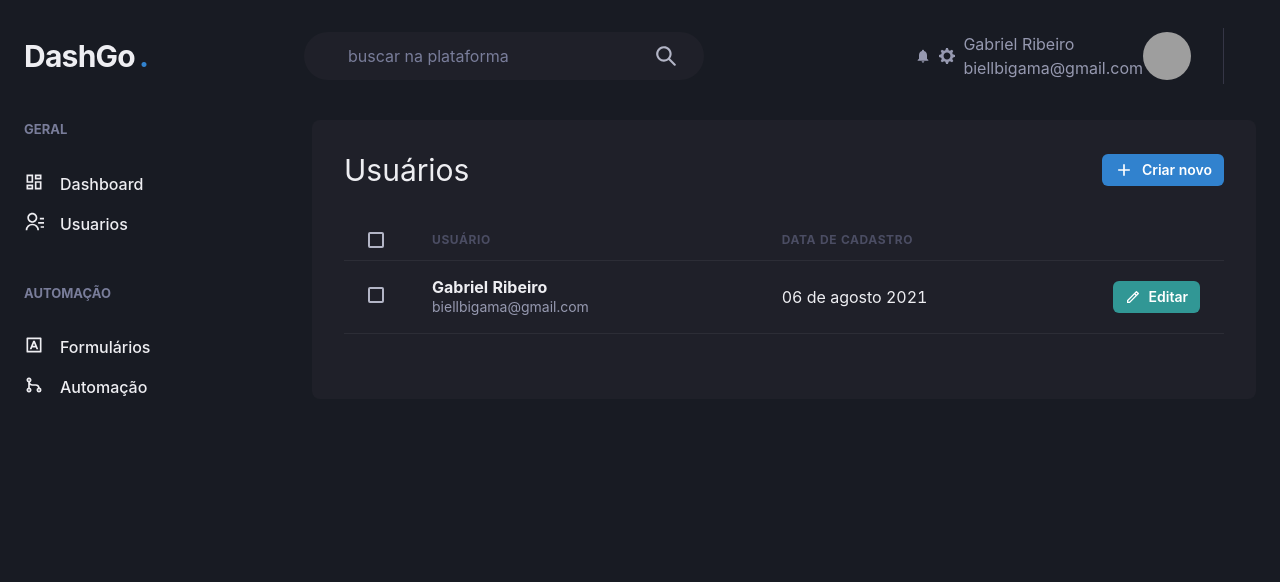
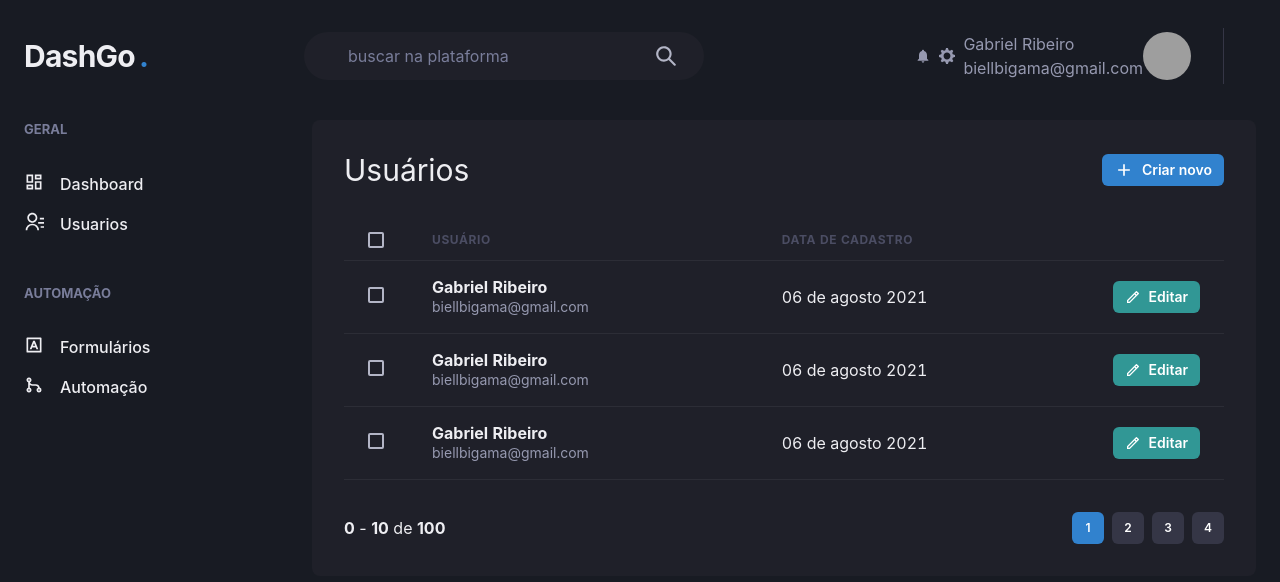
Before and after one commit to Stealty/dashgo, a Next.js app: page /users in a window 1280 px wide. Shown: the top 582 px of the page. Built offline with nearby package versions, Linux system fonts and the light colour scheme; grey boxes are pictures that could not be loaded.

Commit message:
feat/component: Pagination

```diff
--- /dev/null
+++ b/src/components/Pagination.tsx
@@ -0,0 +1,73 @@
+import { Stack, Button, Icon, Box } from "@chakra-ui/react";
+import { RiPencilLine } from "react-icons/ri";
+
+export function Pagination() {
+  return (
+    <Stack
+      direction="row"
+      mt="8"
+      justify="space-between"
+      align="center"
+      spacing="6"
+    >
+      <Box>
+        <strong>0</strong> - <strong>10</strong> de <strong>100</strong>
+      </Box>
+      <Stack direction="row" spacing="2">
+        <Button
+          as="a"
+          w="4"
+          size="sm"
+          fontSize="xs"
+          colorScheme="blue"
+          disabled
+          _disabled={{
+            bg: "blue.500",
+            cursor: "default",
+          }}
+        >
+          1
+        </Button>
+        <Button
+          as="a"
+          w="4"
+          size="sm"
+          fontSize="xs"
+          colorScheme="blue"
+          bg="gray.700"
+          _hover={{
+            bg: "gray.500",
+          }}
+        >
+          2
+        </Button>
+        <Button
+          as="a"
+          w="4"
+          size="sm"
+          fontSize="xs"
+          colorScheme="blue"
+          bg="gray.700"
+          _hover={{
+            bg: "gray.500",
+          }}
+        >
+          3
+        </Button>
+        <Button
+          as="a"
+          w="4"
+          size="sm"
+          fontSize="xs"
+          colorScheme="blue"
+          bg="gray.700"
+          _hover={{
+            bg: "gray.500",
+          }}
+        >
+          4
+        </Button>
+      </Stack>
+    </Stack>
+  );
+}
--- a/src/pages/users/index.tsx
+++ b/src/pages/users/index.tsx
@@ -15,6 +15,7 @@ import {
 } from "@chakra-ui/react";
 import { RiAddLine, RiPencilLine } from "react-icons/ri";
 import { Header } from "../../components/Header";
+import { Pagination } from "../../components/Pagination";
 import Sidebar from "../../components/Sidebar";
 
 export default function UserList() {
@@ -78,7 +79,62 @@ export default function UserList() {
                 </Td>
               </Tr>
             </Tbody>
+            <Tbody>
+              <Tr>
+                <Td px="6">
+                  <Checkbox colorScheme="blue" />
+                </Td>
+                <Td>
+                  <Box>
+                    <Text fontWeight="bold">Gabriel Ribeiro</Text>
+                    <Text fontSize="sm" color="gray.300">
+                      biellbigama@gmail.com
+                    </Text>
+                  </Box>
+                </Td>
+                <Td>06 de agosto 2021</Td>
+                <Td>
+                  <Button
+                    as="a"
+                    size="sm"
+                    fontSize="sm"
+                    colorScheme="teal"
+                    leftIcon={<Icon as={RiPencilLine} fontSize="16" />}
+                  >
+                    Editar
+                  </Button>
+                </Td>
+              </Tr>
+            </Tbody>
+            <Tbody>
+              <Tr>
+                <Td px="6">
+                  <Checkbox colorScheme="blue" />
+                </Td>
+                <Td>
+                  <Box>
+                    <Text fontWeight="bold">Gabriel Ribeiro</Text>
+                    <Text fontSize="sm" color="gray.300">
+                      biellbigama@gmail.com
+                    </Text>
+                  </Box>
+                </Td>
+                <Td>06 de agosto 2021</Td>
+                <Td>
+                  <Button
+                    as="a"
+                    size="sm"
+                    fontSize="sm"
+                    colorScheme="teal"
+                    leftIcon={<Icon as={RiPencilLine} fontSize="16" />}
+                  >
+                    Editar
+                  </Button>
+                </Td>
+              </Tr>
+            </Tbody>
           </Table>
+          <Pagination />
         </Box>
       </Flex>
     </Box>
```
